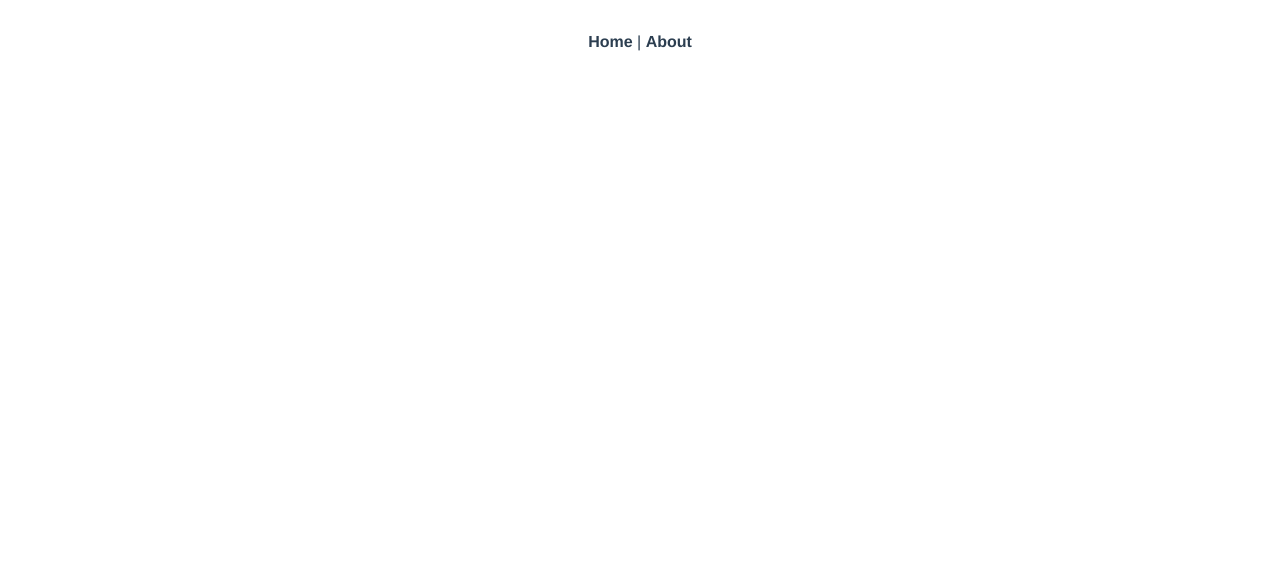
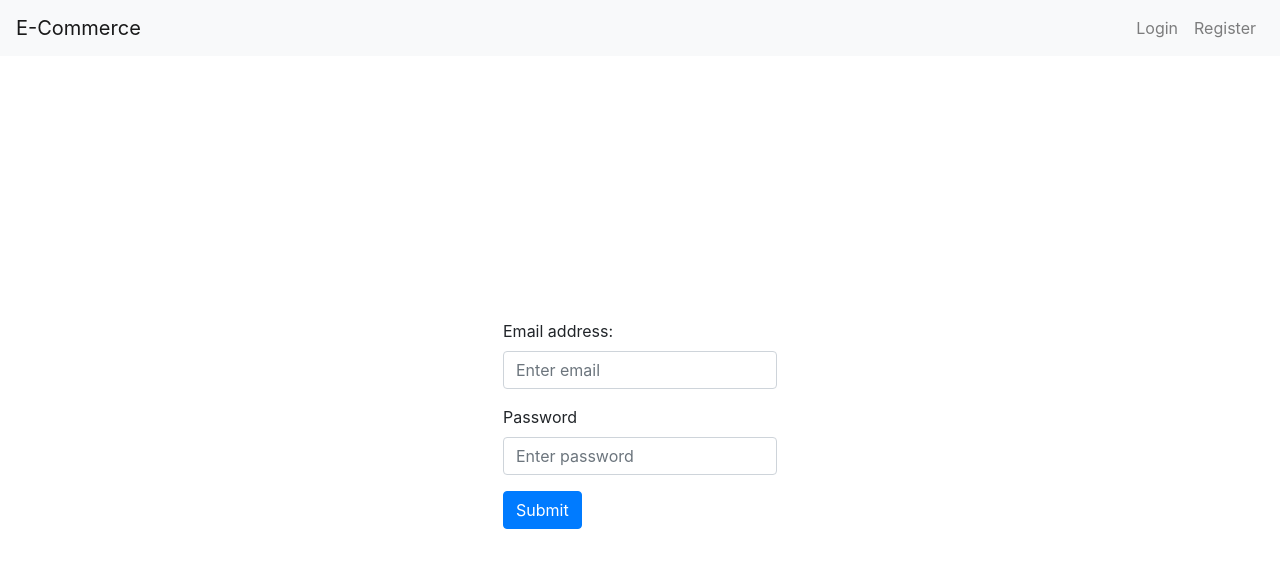
Before and after one commit to native-fox-2019/e-commerce-cms, a Vue app in the folder client/: page /#/login in a window 1280 px wide. Shown: the top 568 px of the page. Built offline with nearby package versions, Linux system fonts and the light colour scheme.

Commit message:
Vue-cli done
making vue router and vue components

```diff
--- a/client/package.json
+++ b/client/package.json
@@ -8,6 +8,7 @@
     "lint": "vue-cli-service lint"
   },
   "dependencies": {
+    "axios": "^0.19.2",
     "bootstrap": "^4.4.1",
     "bootstrap-vue": "^2.7.0",
     "core-js": "^3.6.4",
--- a/client/src/App.vue
+++ b/client/src/App.vue
@@ -1,32 +1,15 @@
 <template>
   <div id="app">
-    <div id="nav">
-      <router-link to="/">Home</router-link> |
-      <router-link to="/about">About</router-link>
-    </div>
-    <router-view/>
+      <navbar></navbar>
+    <router-view></router-view>
   </div>
 </template>
+<script>
+import navbar from './components/navbar.vue';
 
-<style>
-#app {
-  font-family: Avenir, Helvetica, Arial, sans-serif;
-  -webkit-font-smoothing: antialiased;
-  -moz-osx-font-smoothing: grayscale;
-  text-align: center;
-  color: #2c3e50;
-}
-
-#nav {
-  padding: 30px;
-}
-
-#nav a {
-  font-weight: bold;
-  color: #2c3e50;
-}
-
-#nav a.router-link-exact-active {
-  color: #42b983;
-}
-</style>
+export default {
+  components: {
+    navbar,
+  },
+};
+</script>
--- /dev/null
+++ b/client/src/assets/univ.css
@@ -0,0 +1,10 @@
+.forms {
+    padding-top: 3em;
+    height: 100vh;
+}
+
+.navbar {
+    position: fixed;
+    left: 0;
+    right: 0;
+}
--- a/client/src/components/HelloWorld.vue
+++ /dev/null
@@ -1,60 +0,0 @@
-<template>
-  <div class="hello">
-    <h1>{{ msg }}</h1>
-    <p>
-      For a guide and recipes on how to configure / customize this project,<br>
-      check out the
-      <a href="https://cli.vuejs.org" target="_blank" rel="noopener">vue-cli documentation</a>.
-    </p>
-    <h3>Installed CLI Plugins</h3>
-    <ul>
-      <li><a href="https://github.com/vuejs/vue-cli/tree/dev/packages/%40vue/cli-plugin-babel" target="_blank" rel="noopener">babel</a></li>
-      <li><a href="https://github.com/vuejs/vue-cli/tree/dev/packages/%40vue/cli-plugin-router" target="_blank" rel="noopener">router</a></li>
-      <li><a href="https://github.com/vuejs/vue-cli/tree/dev/packages/%40vue/cli-plugin-vuex" target="_blank" rel="noopener">vuex</a></li>
-      <li><a href="https://github.com/vuejs/vue-cli/tree/dev/packages/%40vue/cli-plugin-eslint" target="_blank" rel="noopener">eslint</a></li>
-    </ul>
-    <h3>Essential Links</h3>
-    <ul>
-      <li><a href="https://vuejs.org" target="_blank" rel="noopener">Core Docs</a></li>
-      <li><a href="https://forum.vuejs.org" target="_blank" rel="noopener">Forum</a></li>
-      <li><a href="https://chat.vuejs.org" target="_blank" rel="noopener">Community Chat</a></li>
-      <li><a href="https://twitter.com/vuejs" target="_blank" rel="noopener">Twitter</a></li>
-      <li><a href="https://news.vuejs.org" target="_blank" rel="noopener">News</a></li>
-    </ul>
-    <h3>Ecosystem</h3>
-    <ul>
-      <li><a href="https://router.vuejs.org" target="_blank" rel="noopener">vue-router</a></li>
-      <li><a href="https://vuex.vuejs.org" target="_blank" rel="noopener">vuex</a></li>
-      <li><a href="https://github.com/vuejs/vue-devtools#vue-devtools" target="_blank" rel="noopener">vue-devtools</a></li>
-      <li><a href="https://vue-loader.vuejs.org" target="_blank" rel="noopener">vue-loader</a></li>
-      <li><a href="https://github.com/vuejs/awesome-vue" target="_blank" rel="noopener">awesome-vue</a></li>
-    </ul>
-  </div>
-</template>
-
-<script>
-export default {
-  name: 'HelloWorld',
-  props: {
-    msg: String,
-  },
-};
-</script>
-
-<!-- Add "scoped" attribute to limit CSS to this component only -->
-<style scoped>
-h3 {
-  margin: 40px 0 0;
-}
-ul {
-  list-style-type: none;
-  padding: 0;
-}
-li {
-  display: inline-block;
-  margin: 0 10px;
-}
-a {
-  color: #42b983;
-}
-</style>
--- /dev/null
+++ b/client/src/components/navbar.vue
@@ -0,0 +1,22 @@
+<template>
+  <nav class="navbar navbar-expand-lg navbar-light bg-light d-flex justify-content-between">
+    <a class="navbar-brand" href="#">E-Commerce</a>
+
+    <div>
+      <ul class="navbar-nav mr-auto">
+        <li class="nav-item">
+          <router-link to="/login" class="nav-link">Login</router-link>
+        </li>
+        <li class="nav-item">
+          <a class="nav-link" href="#">Register</a>
+        </li>
+      </ul>
+    </div>
+  </nav>
+</template>
+
+<script>
+export default {
+  name: 'navbar',
+};
+</script>
--- a/client/src/main.js
+++ b/client/src/main.js
@@ -5,6 +5,7 @@ import router from './router';
 import store from './store';
 import 'bootstrap/dist/css/bootstrap.css';
 import 'bootstrap-vue/dist/bootstrap-vue.css';
+import '@/assets/univ.css';
 
 Vue.config.productionTip = false;
 
--- a/client/src/router/index.js
+++ b/client/src/router/index.js
@@ -1,22 +1,34 @@
 import Vue from 'vue';
 import VueRouter from 'vue-router';
-import Home from '../views/Home.vue';
+import main from '../views/main.vue';
+import login from '../views/login.vue';
 
 Vue.use(VueRouter);
 
 const routes = [
   {
     path: '/',
-    name: 'Home',
-    component: Home,
+    name: 'main',
+    component: main,
+    beforeEnter(to, from, next) {
+      if (!localStorage.token) {
+        next({ name: 'login' });
+      } else {
+        next();
+      }
+    },
   },
   {
-    path: '/about',
-    name: 'About',
-    // route level code-splitting
-    // this generates a separate chunk (about.[hash].js) for this route
-    // which is lazy-loaded when the route is visited.
-    component: () => import(/* webpackChunkName: "about" */ '../views/About.vue'),
+    path: '/login',
+    name: 'login',
+    component: login,
+    beforeEnter(to, from, next) {
+      if (localStorage.token) {
+        next({ name: 'main' });
+      } else {
+        next();
+      }
+    },
   },
 ];
 
--- a/client/src/store/index.js
+++ b/client/src/store/index.js
@@ -5,6 +5,7 @@ Vue.use(Vuex);
 
 export default new Vuex.Store({
   state: {
+    navbar: 'login',
   },
   mutations: {
   },
--- a/client/src/views/About.vue
+++ /dev/null
@@ -1,5 +0,0 @@
-<template>
-  <div class="about">
-    <h1>This is an about page</h1>
-  </div>
-</template>
--- a/client/src/views/Home.vue
+++ /dev/null
@@ -1,18 +0,0 @@
-<template>
-  <div class="home">
-    <img alt="Vue logo" src="../assets/logo.png">
-    <HelloWorld msg="Welcome to Your Vue.js App"/>
-  </div>
-</template>
-
-<script>
-// @ is an alias to /src
-import HelloWorld from '@/components/HelloWorld.vue';
-
-export default {
-  name: 'Home',
-  components: {
-    HelloWorld,
-  },
-};
-</script>
--- /dev/null
+++ b/client/src/views/login.vue
@@ -0,0 +1,41 @@
+<template>
+  <div class="d-flex justify-content-center align-items-center forms">
+    <div>
+      <b-form @submit="onSubmit">
+        <b-form-group label="Email address:" label-for="email">
+          <b-form-input v-model="form.email" type="email" required placeholder="Enter email">
+          </b-form-input>
+        </b-form-group>
+
+        <b-form-group
+          label="Password"
+          label-for="password"
+        >
+        <b-form-input type="password" v-model="form.password" required placeholder="Enter password">
+        </b-form-input>
+        </b-form-group>
+
+        <b-button type="submit" variant="primary">Submit</b-button>
+      </b-form>
+    </div>
+  </div>
+</template>
+
+<script>
+export default {
+  data() {
+    return {
+      form: {
+        email: '',
+        password: '',
+      },
+      show: true,
+    };
+  },
+  methods: {
+    onSubmit(event) {
+      event.preventDefault();
+    },
+  },
+};
+</script>
--- /dev/null
+++ b/client/src/views/main.vue
@@ -0,0 +1,5 @@
+<template>
+    <div>
+        <h1>MAIN</h1>
+    </div>
+</template>
```
Also changed, not shown: 1 other file (tests, documents, lock files or other folders).
